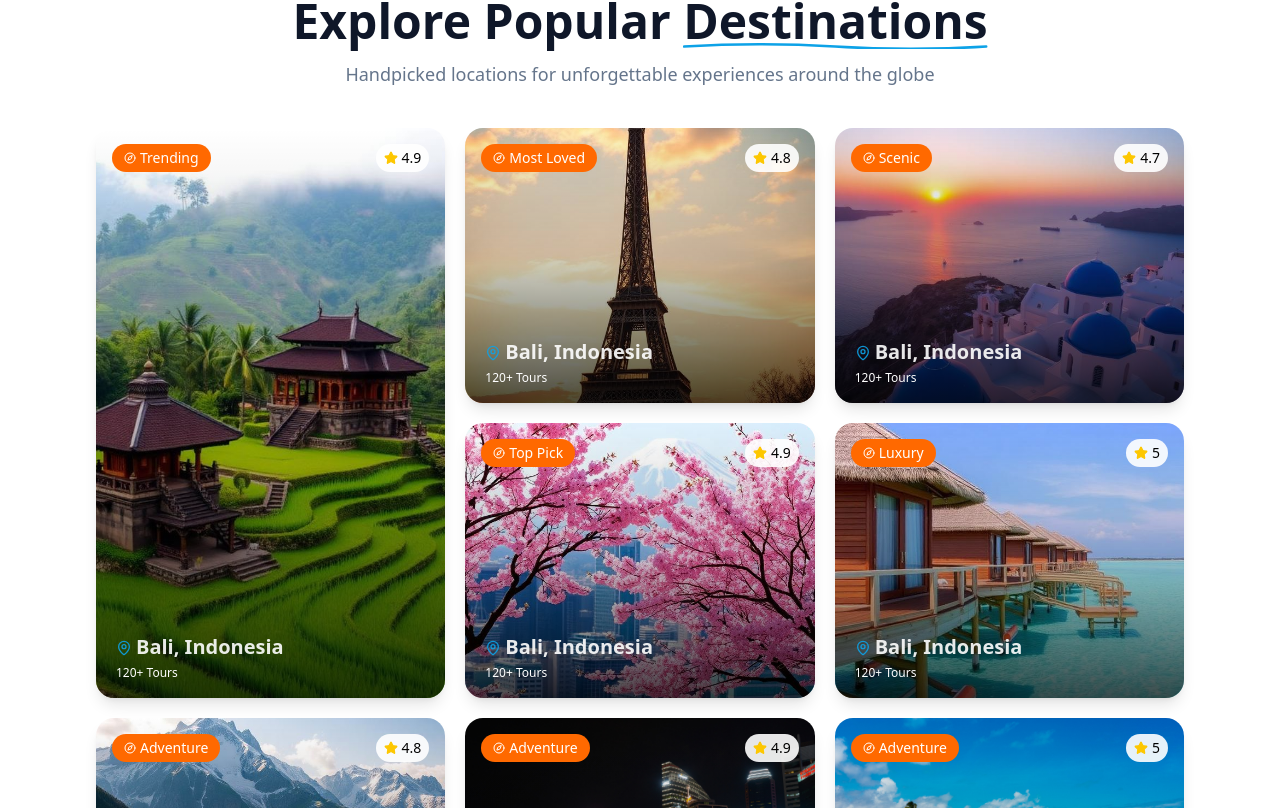
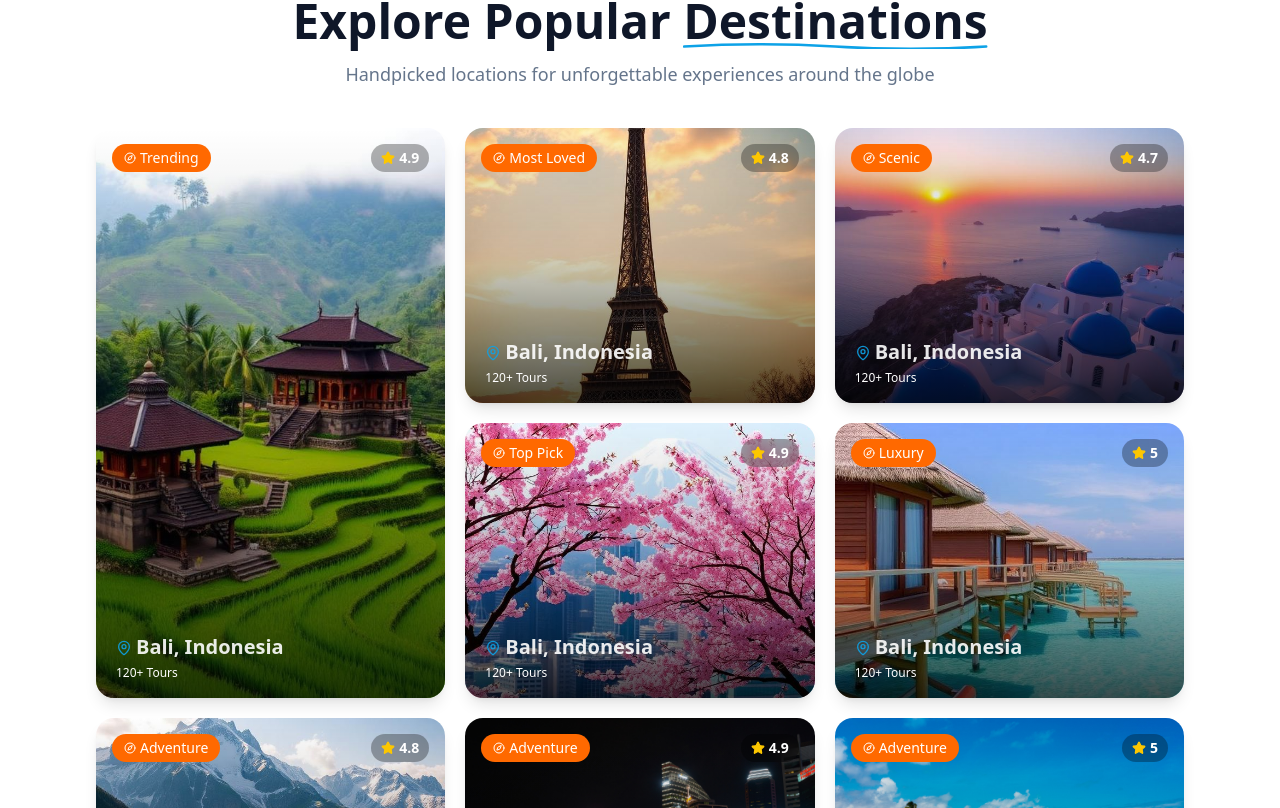
Before and after one commit to orikuOlarotimi/GoVolo, a Next.js app in the folder govolo/: page / in a window 1280 px wide. Shown: the part 992-1800 px from the top of the page. Built offline with nearby package versions, Linux system fonts and the light colour scheme.

Commit message:
fixed the adver=ntre card

```diff
--- a/govolo/components/card/DestinationCard.tsx
+++ b/govolo/components/card/DestinationCard.tsx
@@ -40,7 +40,7 @@ export default function DestinationCard({
 
       {/* Overlay */}
       <div className="absolute inset-0 bg-gradient-to-t from-black/70 via-black/20 to-transparent" />
-      <div className="absolute inset-0 bg-gradient-to-t "></div>
+      <div className="absolute inset-0 bg-gradient-to-t"></div>
 
       {/* Label */}
       {label && (
@@ -65,7 +65,7 @@ export default function DestinationCard({
       )}
 
       {/* Rating */}
-      <div className="absolute top-4 right-4 flex items-center gap-1 bg-white/90 text-black text-sm px-2 py-1 rounded-full">
+      <div className="absolute top-4 right-4 flex items-center gap-1 bg-black/30 text-white text-sm px-2.5 py-1 backdrop-blur-sm rounded-full font-bold">
         <Star size={14} className="fill-yellow-400 text-yellow-400" />
         {rating}
       </div>
--- a/govolo/components/homepages/Destinations.tsx
+++ b/govolo/components/homepages/Destinations.tsx
@@ -128,9 +128,7 @@ const Destinations = () => {
             rating={5}
             label="Adventure"
             height="h-full"
-            desc="Glaciers, ski slopes & alpine villages
-
-"
+            desc="Glaciers, ski slopes & alpine villages"
           />
         </div>
       </div>
```
